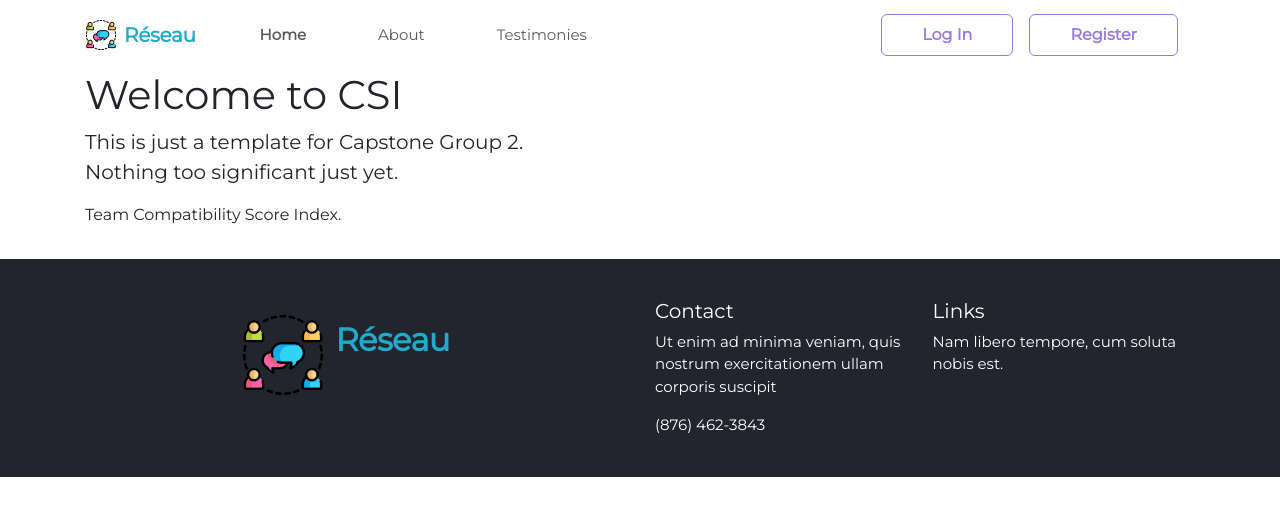
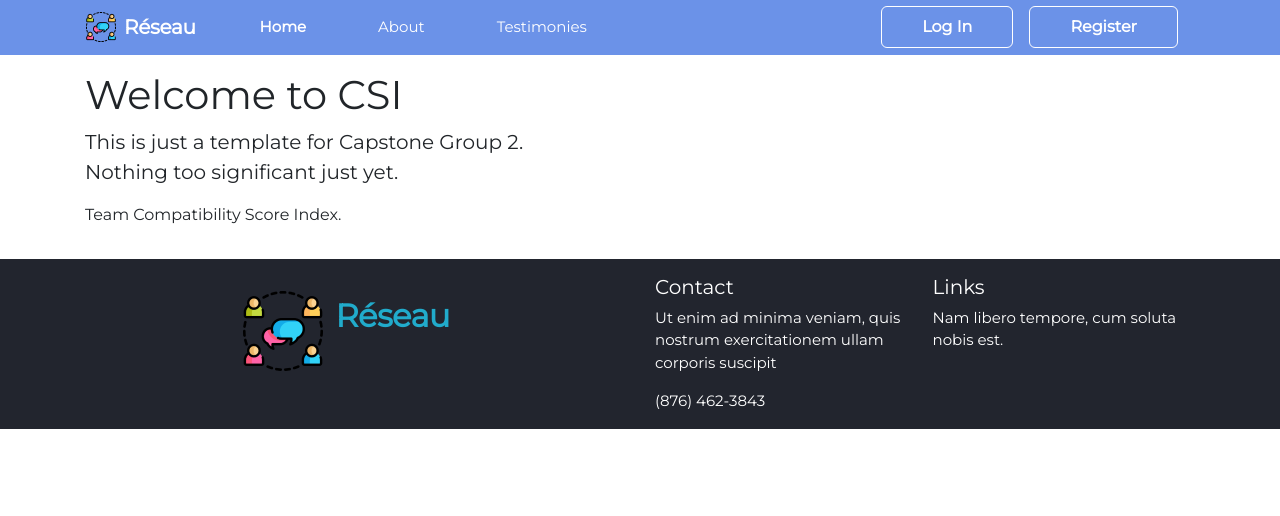
Before and after one commit to JayRae17/Compatibility-Score-Index, a Flask app: page / in a window 1280 px wide. Shown: the top 516 px of the page. Run offline with Flask 2, Linux system fonts and the light colour scheme; some libraries are stand-ins or nearby versions.

Commit message:
Nav Bar Final and Footer Edits

```diff
--- a/app/static/css/app.css
+++ b/app/static/css/app.css
@@ -1,15 +1,24 @@
+header.mb-3 {
+  background: #6b92e8;
+}
+
 body {
   font-family: "Montserrat", "Open Sans";
 }
 
+a.navbar-brand.ml-1 {
+  color: white;
+}
+
 /************************************** Navigation Area **************************************/
+
 .navbar-light .navbar-brand,
 .navbar-light .navbar-brand:hover {
   color: #21abcb;
 }
 
 .navbar-light .navbar-nav .nav-link:hover {
-  color: #957ae1;
+  color: #fff;
 }
 
 .navbar-brand {
@@ -24,7 +33,7 @@ body {
 
 .navbar-light .navbar-nav .nav-link,
 .navbar-light .navbar-nav .active > .nav-link {
-  color: #5a5a5a;
+  color: #fff;
   font-size: 15px;
 }
 
@@ -34,18 +43,18 @@ body {
 
 .btn-outline-success,
 .btn-outline-success:hover {
-  border: 1px solid #957ae1;
+  border: 1px solid #fff;
   box-sizing: border-box;
   border-radius: 6px;
   margin-right: 1rem;
   padding: 0.5rem 2.5rem;
-  color: #957ae1;
+  color: #fff;
   font-weight: 600;
 }
 
 .btn-outline-success:hover {
-  color: #fff;
-  background-color: #957ae1;
+  color: #6b92e8;
+  background-color: #fff;
 }
 
 .btn-outline-success:not(:disabled):not(.disabled):active {
--- a/app/templates/base.html
+++ b/app/templates/base.html
@@ -24,7 +24,7 @@
     {% block css %} {% endblock%}
   </head>
   <body>
-    <header>
+    <header class="mb-3">
       {% include "header.html" %}
     </header>
     <main>
--- a/app/templates/footer.html
+++ b/app/templates/footer.html
@@ -1,6 +1,6 @@
 <!-- Footer -->
 <footer class="page-footer font-small blue">
-  <div class="container-fluid text-center text-md-left py-4">
+  <div class="container-fluid text-center text-md-left">
     <div class="row pt-3">
       <div class="col-6 mx-auto p-3">
         <img
--- a/app/templates/header.html
+++ b/app/templates/header.html
@@ -1,4 +1,4 @@
-<nav class="navbar navbar-expand-lg navbar-light bg-white static-top container">
+<nav class="navbar navbar-expand-lg navbar-light static-top container py-0">
   <img
     src="../static/images/Icon.png"
     width="30"
```
